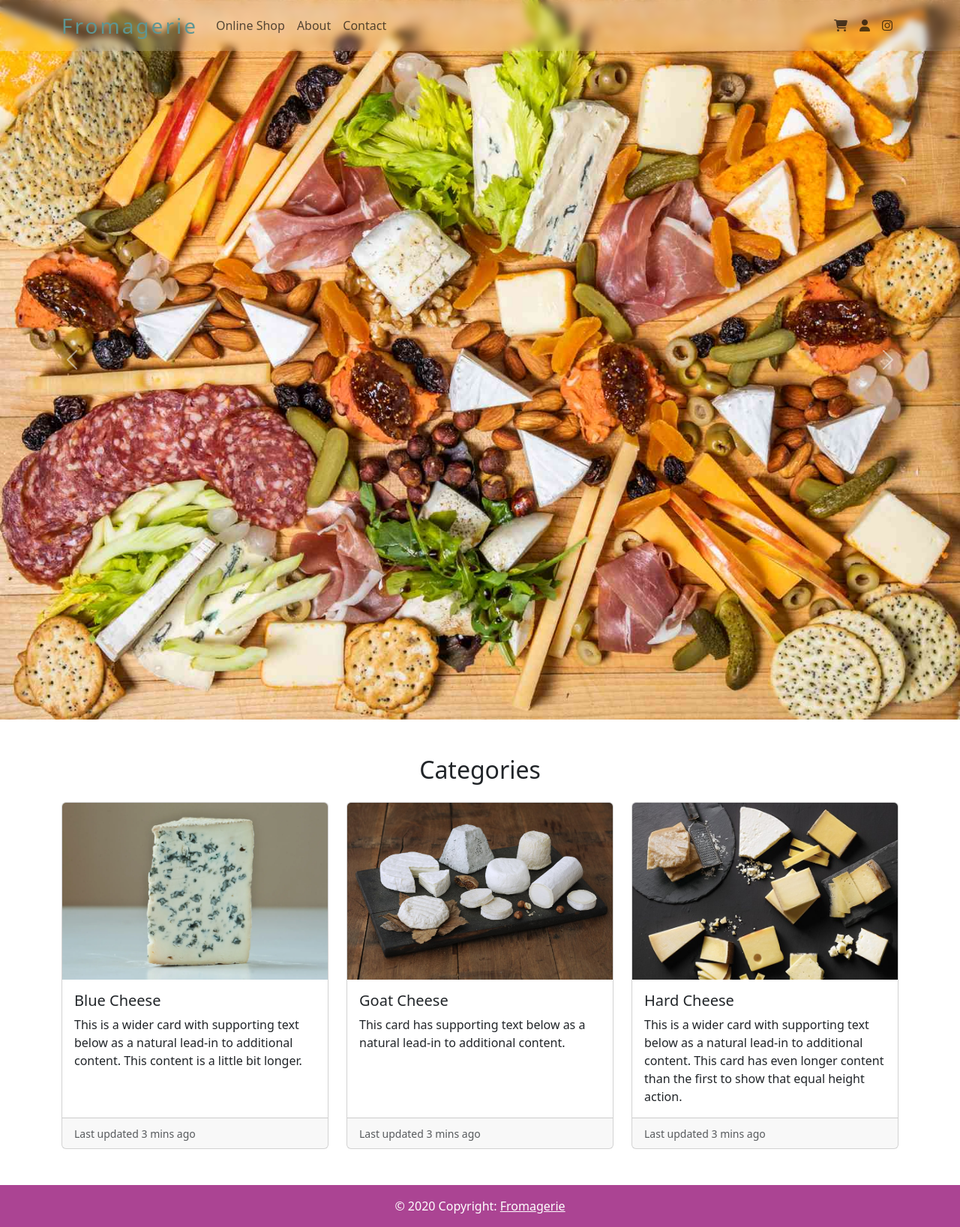
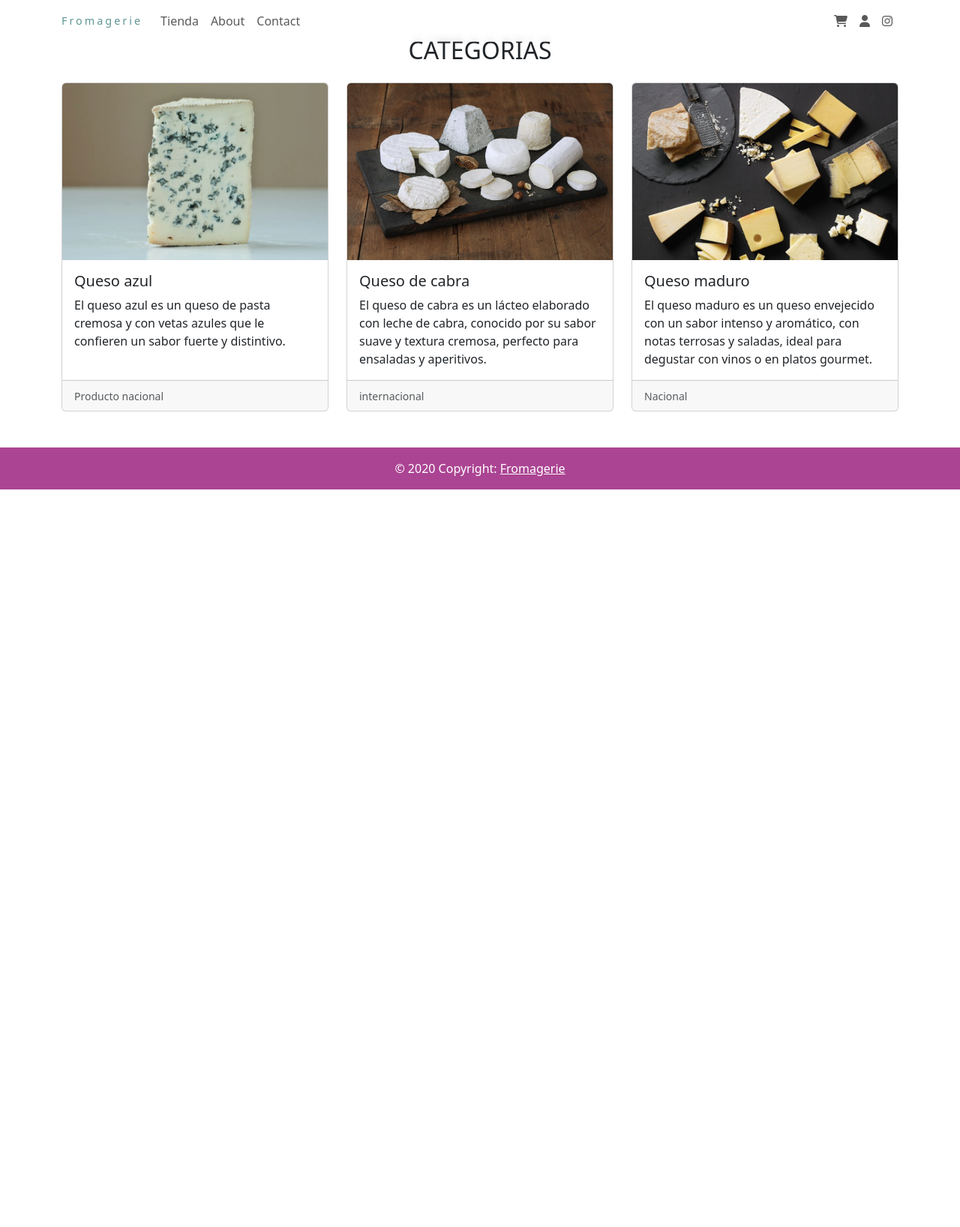
Before and after one commit to cratulas/Sumativa3ProWeb, a Django app: page / in a window 1280 px wide. Shown: the whole page at 75% size. After the commit the page ends 653 px from the top, so only its background shows below. Run offline with Django 4.2, Linux system fonts and the light colour scheme; some libraries are stand-ins or nearby versions.

Commit message:
avance 1
avance 1

```diff
--- a/fromagerie/static/fromagerie/css/shop.css
+++ b/fromagerie/static/fromagerie/css/shop.css
@@ -2,7 +2,7 @@
 
 
 
-
+/*asdsadasd*/
 
 
 
@@ -42,6 +42,7 @@ body {
 .producto img {
     max-width: 100%;
     height: auto;
+    width: 50%;
 }
 
 .producto h2 {
--- a/fromagerie/static/fromagerie/css/style.css
+++ b/fromagerie/static/fromagerie/css/style.css
@@ -24,6 +24,11 @@
 }
 
 .navbar-brand {
-  font-size: 1.75rem;
+  font-size: 0.90rem;
   letter-spacing: 3px;
 }
+
+/* Estilos para el div wrapper */
+.wrapper {
+  margin-top: 80px; /* Ajusta la cantidad de espacio según sea necesario */
+}
--- a/fromagerie/templates/fromagerie/index.html
+++ b/fromagerie/templates/fromagerie/index.html
@@ -27,7 +27,7 @@
       <div class="collapse navbar-collapse" id="navbarSupportedContent">
             <ul class="navbar-nav me-auto">
               <li class="nav-item">
-                <a class="nav-link" href="shop.html">Online Shop</a>
+                <a class="nav-link" href="{% url 'shop' %}">Tienda</a>
               </li>
               <li class="nav-item">
                 <a class="nav-link" href="{% url 'about' %}">About</a>
@@ -59,47 +59,21 @@
       <!-- Navbar -->
       </header>
 
-      <div id="carouselExample" class="carousel slide">
-        <div class="carousel-inner">
-          <div class="carousel-item active">
-            <div class="card-body">
-              <img src="{% static 'fromagerie/img/fromager3.jpg'%}" class="d-block w-100" alt="fromager1">
-            </div>
-          </div>
-          <div class="carousel-item">
-            <div class="card-body">
-              <img src="{% static 'fromagerie/img/fromager1.jpg'%}" class="d-block w-100" alt="fromager1">
-            </div>
-          </div>
-          <div class="carousel-item">
-            <div class="card-body">
-              <img src="{% static 'fromagerie/img/fromager2.jpg'%}" class="d-block w-100" alt="fromager1">
-            </div>
-          </div>
-        </div>
-        <button class="carousel-control-prev" type="button" data-bs-target="#carouselExample" data-bs-slide="prev">
-          <span class="carousel-control-prev-icon" aria-hidden="true"></span>
-          <span class="visually-hidden">Previous</span>
-        </button>
-        <button class="carousel-control-next" type="button" data-bs-target="#carouselExample" data-bs-slide="next">
-          <span class="carousel-control-next-icon" aria-hidden="true"></span>
-          <span class="visually-hidden">Next</span>
-        </button>
-      </div>
+
 
 
       <div class="container my-5">
-        <h2 class="my-4 text-center">Categories</h2>
+        <h2 class="my-4 text-center">CATEGORIAS</h2>
         <div class="row row-cols-1 row-cols-md-3 g-4">
           <div class="col">
             <div class="card h-100">
               <img src="{% static 'fromagerie/img/bleu-dauvergne.webp'%}" class="card-img-top img-fluid" alt="...">
               <div class="card-body">
-                <h5 class="card-title">Blue Cheese</h5>
-                <p class="card-text">This is a wider card with supporting text below as a natural lead-in to additional content. This content is a little bit longer.</p>
+                <h5 class="card-title">Queso azul</h5>
+                <p class="card-text">El queso azul es un queso de pasta cremosa y con vetas azules que le confieren un sabor fuerte y distintivo.</p>
               </div>
               <div class="card-footer">
-                <small class="text-body-secondary">Last updated 3 mins ago</small>
+                <small class="text-body-secondary">Producto nacional</small>
               </div>
             </div>
           </div>
@@ -108,11 +82,11 @@
 
               <img src="{% static 'fromagerie/img/goatCHeese.jpg'%}" class="card-img-top img-fluid" alt="...">
               <div class="card-body">
-                <h5 class="card-title">Goat Cheese</h5>
-                <p class="card-text">This card has supporting text below as a natural lead-in to additional content.</p>
+                <h5 class="card-title">Queso de cabra</h5>
+                <p class="card-text">El queso de cabra es un lácteo elaborado con leche de cabra, conocido por su sabor suave y textura cremosa, perfecto para ensaladas y aperitivos.</p>
               </div>
               <div class="card-footer">
-                <small class="text-body-secondary">Last updated 3 mins ago</small>
+                <small class="text-body-secondary">internacional</small>
               </div>
             </div>
           </div>
@@ -120,16 +94,19 @@
             <div class="card h-100">
               <img src="{% static 'fromagerie/img/hardCheese.jpeg'%}" class="card-img-top img-fluid" alt="...">
               <div class="card-body">
-                <h5 class="card-title">Hard Cheese</h5>
-                <p class="card-text">This is a wider card with supporting text below as a natural lead-in to additional content. This card has even longer content than the first to show that equal height action.</p>
+                <h5 class="card-title">Queso maduro</h5>
+                <p class="card-text">El queso maduro es un queso envejecido con un sabor intenso y aromático, con notas terrosas y saladas, ideal para degustar con vinos o en platos gourmet.</p>
               </div>
               <div class="card-footer">
-                <small class="text-body-secondary">Last updated 3 mins ago</small>
+                <small class="text-body-secondary">Nacional</small>
               </div>
             </div>
           </div>
         </div>
       </div>
+
+
+
 
       <div class="container-large mt-5">
         <!-- Footer -->
```
Also changed, not shown: fromagerie/static/fromagerie/css/carrito.css (added).
